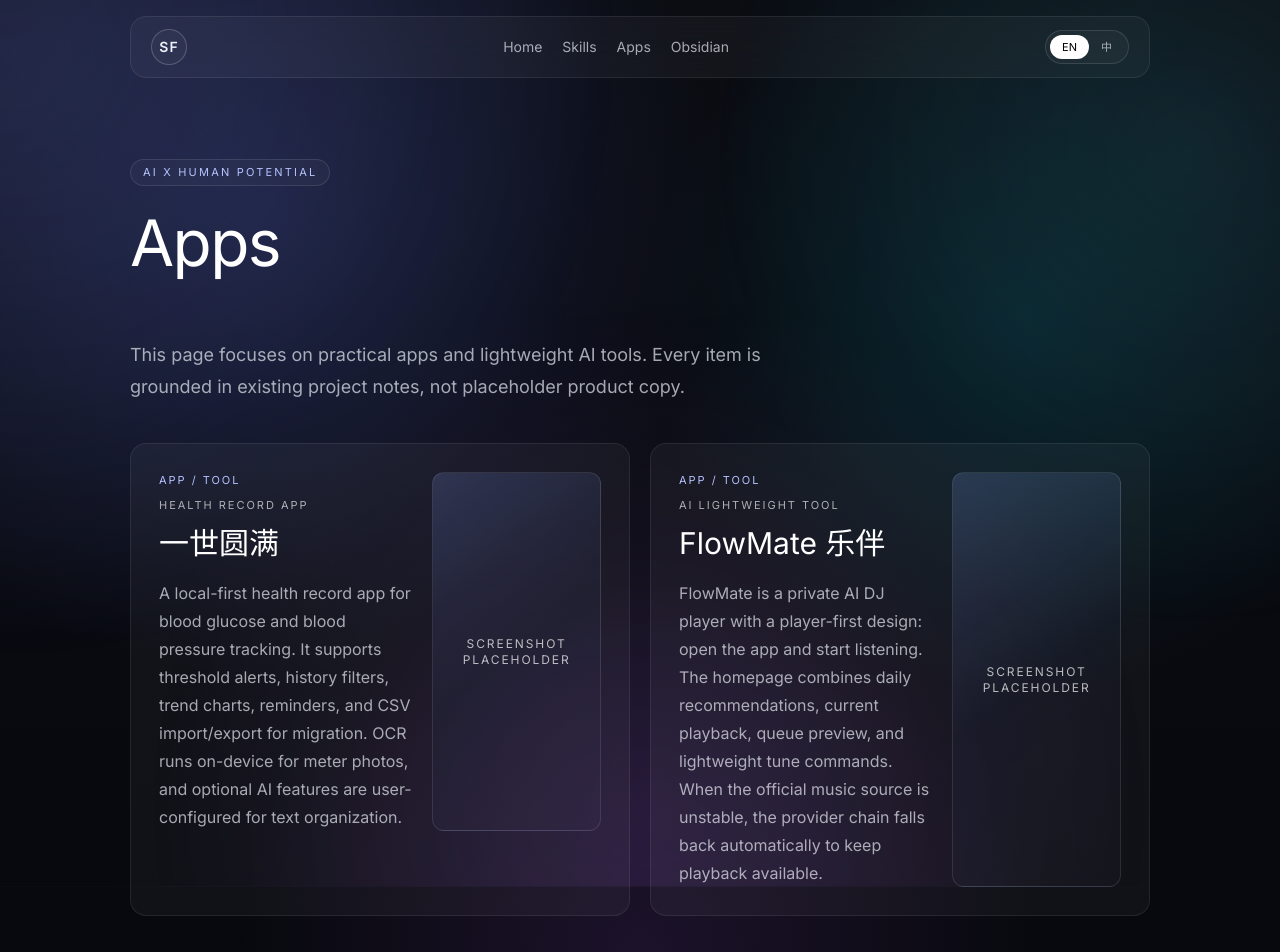
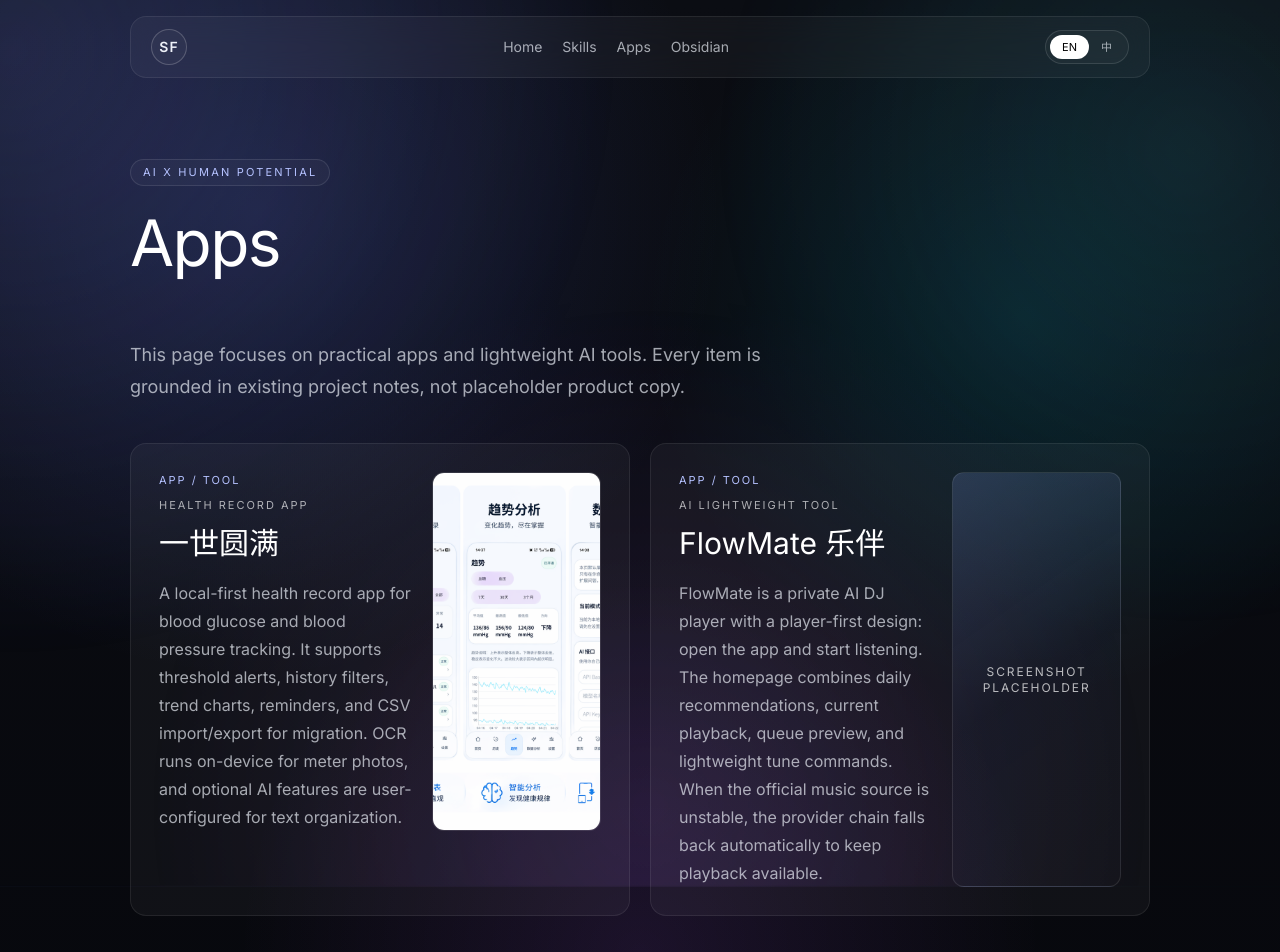
Before and after one commit to fxl625-bit/shannon, a Next.js app: page /projects in a window 1280 px wide. Shown: the top 952 px of the page. Built offline with nearby package versions, Linux system fonts and the light colour scheme.

Commit message:
Use real Yishiyuanman screenshot in app cards

```diff
--- a/app/page.tsx
+++ b/app/page.tsx
@@ -1,5 +1,6 @@
 "use client";
 
+import Image from "next/image";
 import Link from "next/link";
 
 import { useLanguage } from "@/components/language-provider";
@@ -145,9 +146,21 @@ export default function HomePage() {
                   ) : null}
                 </div>
 
-                <div className="flex min-h-[140px] items-center justify-center rounded-xl border border-white/10 bg-[linear-gradient(145deg,rgba(143,167,255,0.18),rgba(78,112,180,0.06)_50%,rgba(255,255,255,0.02))] px-4 text-center text-xs uppercase tracking-[0.16em] text-white/70 sm:min-h-[160px]">
-                  {app.previewLabel[locale]}
-                </div>
+                {app.previewImage ? (
+                  <div className="overflow-hidden rounded-xl border border-white/10 bg-white/[0.02]">
+                    <Image
+                      src={app.previewImage}
+                      alt={app.name[locale]}
+                      width={1536}
+                      height={864}
+                      className="h-full w-full object-cover"
+                    />
+                  </div>
+                ) : (
+                  <div className="flex min-h-[140px] items-center justify-center rounded-xl border border-white/10 bg-[linear-gradient(145deg,rgba(143,167,255,0.18),rgba(78,112,180,0.06)_50%,rgba(255,255,255,0.02))] px-4 text-center text-xs uppercase tracking-[0.16em] text-white/70 sm:min-h-[160px]">
+                    {app.previewLabel[locale]}
+                  </div>
+                )}
               </div>
             </article>
           ))}
--- a/components/project-card.tsx
+++ b/components/project-card.tsx
@@ -1,5 +1,6 @@
 "use client";
 
+import Image from "next/image";
 import Link from "next/link";
 
 import { useLanguage } from "@/components/language-provider";
@@ -49,9 +50,21 @@ export function ProjectCard({ app }: { app: AppTool }) {
           ) : null}
         </div>
 
-        <div className="flex min-h-[140px] items-center justify-center rounded-xl border border-white/10 bg-[linear-gradient(145deg,rgba(143,167,255,0.18),rgba(78,112,180,0.06)_50%,rgba(255,255,255,0.02))] px-4 text-center text-xs uppercase tracking-[0.16em] text-white/70 sm:min-h-[160px]">
-          {app.previewLabel[locale]}
-        </div>
+        {app.previewImage ? (
+          <div className="overflow-hidden rounded-xl border border-white/10 bg-white/[0.02]">
+            <Image
+              src={app.previewImage}
+              alt={app.name[locale]}
+              width={1536}
+              height={864}
+              className="h-full w-full object-cover"
+            />
+          </div>
+        ) : (
+          <div className="flex min-h-[140px] items-center justify-center rounded-xl border border-white/10 bg-[linear-gradient(145deg,rgba(143,167,255,0.18),rgba(78,112,180,0.06)_50%,rgba(255,255,255,0.02))] px-4 text-center text-xs uppercase tracking-[0.16em] text-white/70 sm:min-h-[160px]">
+            {app.previewLabel[locale]}
+          </div>
+        )}
       </div>
     </article>
   );
--- a/data/site.ts
+++ b/data/site.ts
@@ -14,6 +14,7 @@ export type AppTool = {
   typeLabel: Localized;
   summary: Localized;
   previewLabel: Localized;
+  previewImage?: string;
   demoUrl?: string;
   githubUrl?: string;
 };
@@ -232,6 +233,7 @@ export const site = {
         en: "Screenshot placeholder",
         zh: "\u622a\u56fe\u5360\u4f4d",
       },
+      previewImage: "/images/yishiyuanman-overview.png",
       demoUrl: undefined,
       githubUrl: undefined,
     },
```
Also changed, not shown: public/images/yishiyuanman-overview.png (added).
